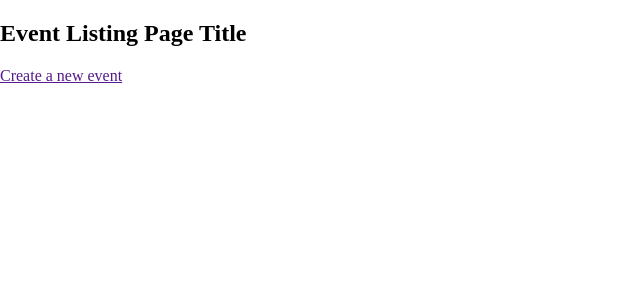
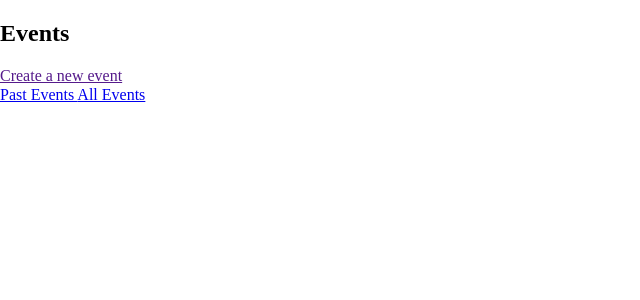
Before and after one commit to 16000psi/djisco, a Django app: page /events/ in a window 1280 px wide. Shown: the part 98-398 px from the top of the page, without its empty margins (0-640 px from the left). Run offline with Django 4.2, Linux system fonts and the light colour scheme; data that the repository does not hold is empty.

Commit message:
Add event filtering

```diff
--- a/events/templates/events/event_list.html
+++ b/events/templates/events/event_list.html
@@ -1,17 +1,49 @@
 {% extends "base.html" %}
 {% block content %}
+    <div class="layout">
     <div class="grid grid--sidebar">
-        <h2>Event Listing Page Title</h2>
+        <h2>{{ title }}</h2>
         <a href="" class="button button--primary">Create a new event</a>
     </div>
+        <div class="grid grid--sidebar">
+            <div>
                 {% for event in events %}
                     <article class="card layout__article">
                         <a href="{% url 'event_detail' pk=event.id %}">
                             <h3>{{ event.title }}</h3>
                         </a>
+
+                        {% if event.ends_at < now %}
+                            <p>{{ event.starts_at|timesince }} ago - {{ event.starts_at|date }}</p>
+                        {% else %}
                             <time>{{ event.starts_at }} - {{ event.ends_at }}</time>
+                        {% endif %}
                             <p>{{ event.location }}</p>
                             <p class="rich-text">{{ event.description }}</p>
                     </article>
                 {% endfor %}
+            </div>
+            <div class="grid__item">
+                {% if when == "past" %}
+                    <a class="active-link sidebar--link" href="{% url 'event_list' when='future' %}">
+                        - Past Events
+                    </a>
+                {% else %}
+                    <a class="sidebar--link" href="{% url 'event_list' when='past' %}">
+                        Past Events
+                    </a>
+                {% endif %}
+                {% if when == "all" %}
+                    <a class="active-link sidebar--link" href="{% url 'event_list' when='future' %}">
+                        - All Events
+                    </a>
+                {% else %}
+                    <a class="sidebar--link" href="{% url 'event_list' when='all' %}">
+                        All Events
+                    </a>
+                {% endif %}
+            </div>
+
+        </div>
+    </div>
 {% endblock content %}
--- a/events/urls.py
+++ b/events/urls.py
@@ -1,10 +1,8 @@
-
-
 from django.urls import path
 from . import views
 
 urlpatterns = [
-    path('events/', views.event_list, name='event_list'),
-    path('events/<int:pk>/', views.event_detail, name='event_detail'),
-
+    path("events/", views.event_list, name="event_list"),
+    path("events/<int:pk>/", views.event_detail, name="event_detail"),
+    path("events/<str:when>/", views.event_list, name="event_list"),
 ]
--- a/events/views.py
+++ b/events/views.py
@@ -1,12 +1,30 @@
+from datetime import datetime
+
+from django.http import Http404
 from django.shortcuts import render, get_object_or_404
+from django.utils import timezone
 
 from .models import Event
 
 
-def event_list(request):
-    events = Event.objects.all().order_by("starts_at")
+def event_list(request, when="future"):
+    if when == "all":
+        events = Event.objects.all().order_by("-starts_at")
+        title = "All Events"
+    elif when == "future":
+        events = Event.objects.in_future().order_by("-starts_at")
+        title = "Events"
+    elif when == "past":
+        events = Event.objects.in_past().order_by("-starts_at")
+        title = "Past Events"
+    else:
+        raise Http404("Page not found")
+
     context = {
         "events": events,
+        "now": timezone.make_aware(datetime.now()),
+        "when": when,
+        "title": title,
     }
     return render(request, "events/event_list.html", context)
 
@@ -15,5 +33,6 @@ def event_detail(request, pk):
     event = get_object_or_404(Event, pk=pk)
     context = {
         "event": event,
+        "now": timezone.make_aware(datetime.now()),
     }
     return render(request, "events/event_detail.html", context)
```
Also changed, not shown: 1 other file. Lines whose indentation alone changed are shown as unchanged.
